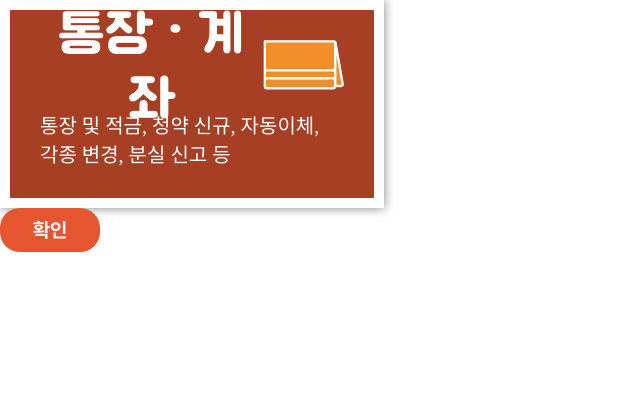
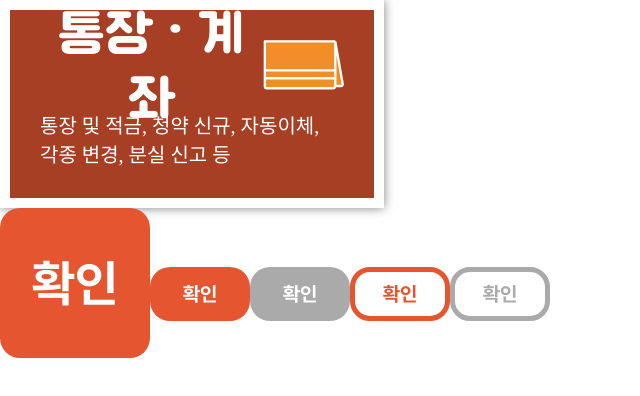
Before and after one commit to JaewoongHur/OASYS, a React (Vite) app in the folder frontend/oasys/: page / in a window 1280 px wide. Shown: the top 396 px of the page, without its empty margins (0-640 px from the left). Built offline with nearby package versions, Linux system fonts and the light colour scheme; a web font is replaced by a local one.

Commit message:
Refactor: Modify text button component

```diff
--- a/frontend/oasys/src/App.tsx
+++ b/frontend/oasys/src/App.tsx
@@ -12,7 +12,17 @@ function App() {
                 subText="통장 및 적금, 청약 신규, 자동이체, \n각종 변경, 분실 신고 등"
                 iconSrc={Bankbook}
             />
+            <TextButton
+                width="150px"
+                height="150px"
+                text="확인"
+                fontSize="50px"
+                onClick={() => {}}
+            />
             <TextButton width="100px" text="확인" onClick={() => {}} />
+            <TextButton width="100px" text="확인" disabled onClick={() => {}} />
+            <TextButton width="100px" text="확인" category="negative" onClick={() => {}} />
+            <TextButton width="100px" text="확인" category="negative" disabled onClick={() => {}} />
         </div>
     );
 }
--- a/frontend/oasys/src/components/common/button/BoxButton.tsx
+++ b/frontend/oasys/src/components/common/button/BoxButton.tsx
@@ -41,6 +41,7 @@ const BoxButtonWrapper = styled("button")<BoxButtonWrapperProps>`
     // Interaction Attribute
     transition: 0.3s;
     transform-origin: center;
+    user-select: none;
     cursor: pointer;
     &:hover {
         background-color: ${(props) => props.theme.colors.primary4};
--- a/frontend/oasys/src/components/common/button/TextButton.tsx
+++ b/frontend/oasys/src/components/common/button/TextButton.tsx
@@ -7,6 +7,7 @@ import { ButtonProps } from "@customTypes/commonProps";
 /* Props Type */
 interface TextButtonProps extends ButtonProps {
     category?: "positive" | "negative";
+    fontSize?: string;
     disabled?: boolean;
     onClick: () => void;
 }
@@ -14,7 +15,8 @@ interface TextButtonProps extends ButtonProps {
 type TextButtonWrapperProps = {
     width: string;
     height: string;
-    category: "positive" | "negative";
+    className: "positive" | "negative";
+    fontSize: string;
     disabled: boolean;
 };
 
@@ -29,25 +31,55 @@ const TextButtonWrapper = styled("button")<TextButtonWrapperProps>`
     box-sizing: border-box;
 
     // Style Attribute
-    background-color: ${(props) => props.theme.colors.primary3};
     border-radius: 20px;
-    border: none;
+    border: 5px solid;
 
     // Text Attribute
-    color: white;
     font-weight: 700;
-    font-size: 20px;
+    font-size: ${(props) => props.fontSize};
 
     // Interaction Attribute
     transition: 0.3s;
     transform-origin: center;
+    user-select: none;
     cursor: pointer;
-    &:hover {
-        background-color: ${(props) => props.theme.colors.primary4};
-    }
     &:active {
         transform: scale(0.95);
-        box-shadow: 0px 0px 5px 0px rgba(0, 0, 0, 1);
+    }
+    &:disabled {
+        cursor: default;
+        pointer-events: none;
+        &:active {
+            transform: scale(1);
+        }
+    }
+
+    // Positive Category Attribute
+    &.positive {
+        background-color: ${(props) => props.theme.colors.primary3};
+        border-color: transparent;
+        color: white;
+        &:hover {
+            background-color: ${(props) => props.theme.colors.primary4};
+        }
+        &:disabled {
+            background-color: ${(props) => props.theme.colors.gray3};
+        }
+    }
+
+    // Negative Category Attribute
+    &.negative {
+        background-color: transparent;
+        border-color: ${(props) => props.theme.colors.primary3};
+        color: ${(props) => props.theme.colors.primary3};
+        &:hover {
+            background-color: ${(props) => props.theme.colors.primary3};
+            color: white;
+        }
+        &:disabled {
+            border-color: ${(props) => props.theme.colors.gray3};
+            color: ${(props) => props.theme.colors.gray3};
+        }
     }
 `;
 
@@ -61,6 +93,7 @@ function TextButton(props: TextButtonProps) {
         height = "100%",
         text,
         category = "positive",
+        fontSize = "20px",
         disabled = false,
         onClick,
     } = props;
@@ -70,7 +103,8 @@ function TextButton(props: TextButtonProps) {
             type={type}
             width={width}
             height={height}
-            category={category}
+            className={category}
+            fontSize={fontSize}
             disabled={disabled}
             onClick={onClick}
         >
```
Also changed, not shown: frontend/oasys/.eslintrc.json.
